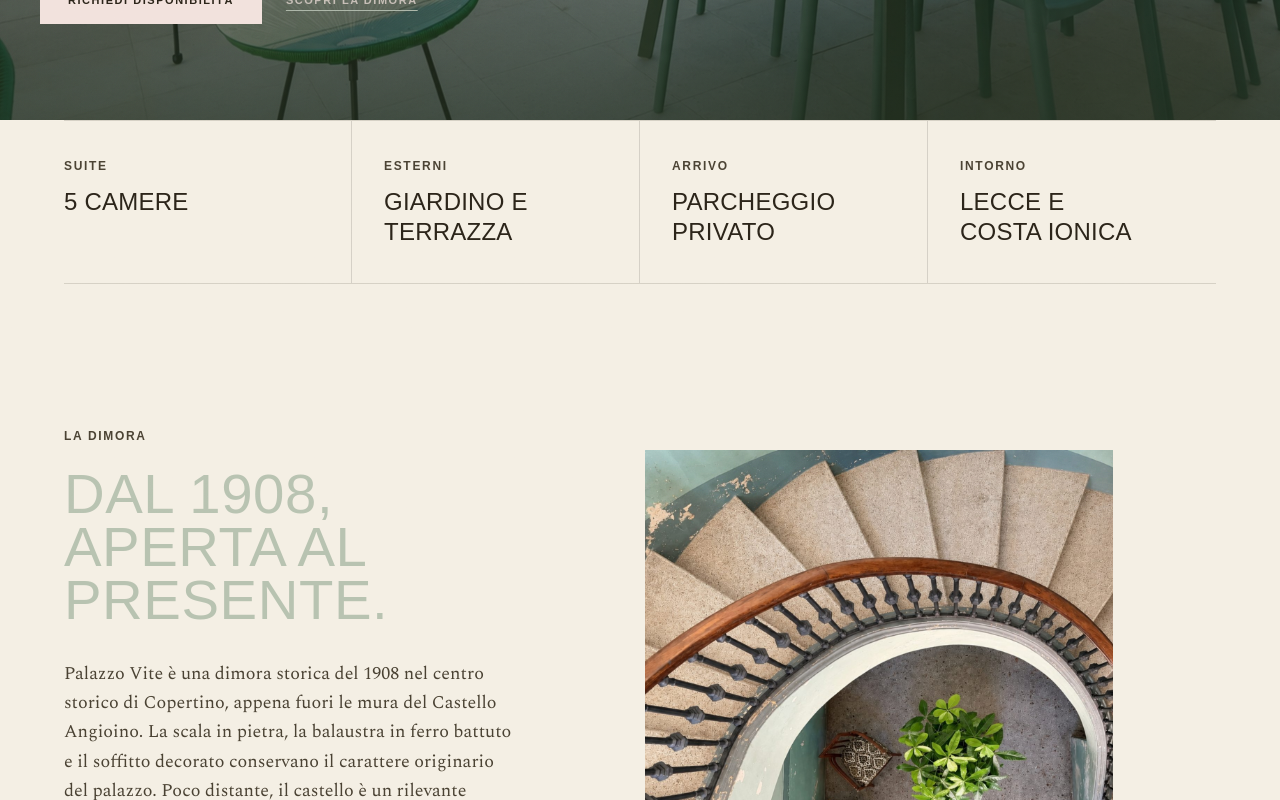
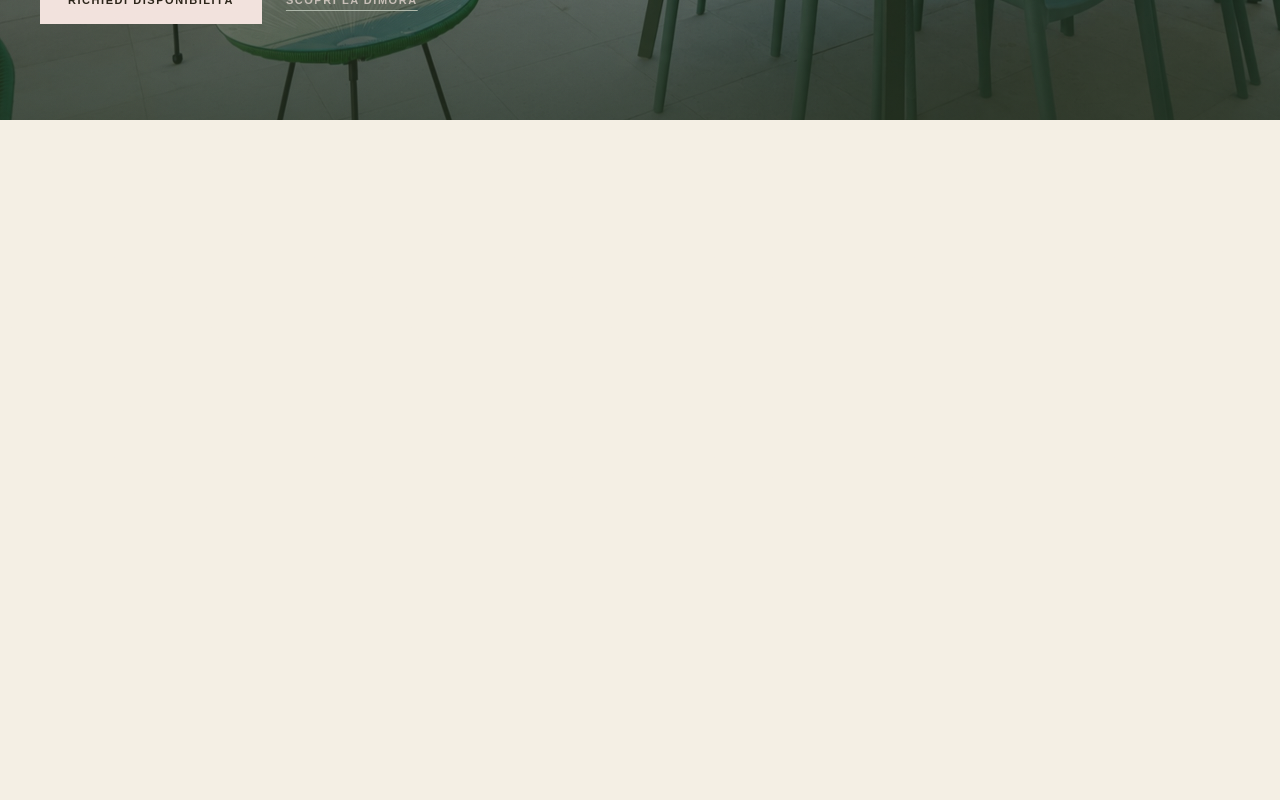
Before and after one commit to davidecaputopd-bot/palazzovite, a Next.js app: page / in a window 1280 px wide. Shown: the part 680-1480 px from the top of the page. Built offline with nearby package versions, Linux system fonts and the light colour scheme; a web font is replaced by a local one.

Commit message:
Fix reveal motion lint warning

```diff
--- a/app/components/Reveal.tsx
+++ b/app/components/Reveal.tsx
@@ -6,41 +6,47 @@ export default function Reveal({
   children,
   delay = 0,
   className = "",
+  variant = "lift",
 }: {
   children: ReactNode;
   delay?: number;
   className?: string;
+  variant?: "lift" | "fade" | "instant";
 }) {
   const ref = useRef<HTMLDivElement>(null);
-  // mounted: JS hydrated. visible: IntersectionObserver fired.
-  const [mounted, setMounted] = useState(false);
-  const [visible, setVisible] = useState(false);
+  const [hidden, setHidden] = useState(false);
 
   useEffect(() => {
-    const frame = requestAnimationFrame(() => setMounted(true));
+    const reduceMotion = window.matchMedia("(prefers-reduced-motion: reduce)").matches;
+    if (reduceMotion || variant === "instant") return;
+
     const el = ref.current;
-    if (!el) {
-      return () => cancelAnimationFrame(frame);
-    }
+    if (!el) return;
+
+    const frame = requestAnimationFrame(() => {
+      setHidden(true);
+    });
+
     const observer = new IntersectionObserver(
       ([entry]) => {
         if (entry.isIntersecting) {
-          setVisible(true);
+          setHidden(false);
           observer.disconnect();
         }
       },
-      { threshold: 0.12, rootMargin: "0px 0px -32px 0px" }
+      { threshold: 0.1, rootMargin: "0px 0px -24px 0px" },
     );
+
     observer.observe(el);
+
     return () => {
       cancelAnimationFrame(frame);
       observer.disconnect();
     };
-  }, []);
+  }, [variant]);
 
-  // Before JS mounts: fully visible (SSR-safe, no blank flash on slow tabs).
-  // After mount, before intersection: hidden and waiting to animate in.
-  const hidden = mounted && !visible;
+  const distance = variant === "fade" ? "0" : "clamp(12px, 2vw, 18px)";
+  const duration = variant === "fade" ? 0.42 : 0.52;
 
   return (
     <div
@@ -48,10 +54,8 @@ export default function Reveal({
       className={className}
       style={{
         opacity: hidden ? 0 : 1,
-        transform: hidden ? "translateY(24px)" : "translateY(0)",
-        transition: mounted
-          ? `opacity 0.65s cubic-bezier(0.16, 1, 0.3, 1) ${delay}ms, transform 0.65s cubic-bezier(0.16, 1, 0.3, 1) ${delay}ms`
-          : "none",
+        transform: hidden ? `translateY(${distance})` : "translateY(0)",
+        transition: `opacity ${duration}s cubic-bezier(0.16, 1, 0.3, 1) ${delay}ms, transform ${duration}s cubic-bezier(0.16, 1, 0.3, 1) ${delay}ms`,
       }}
     >
       {children}
```
